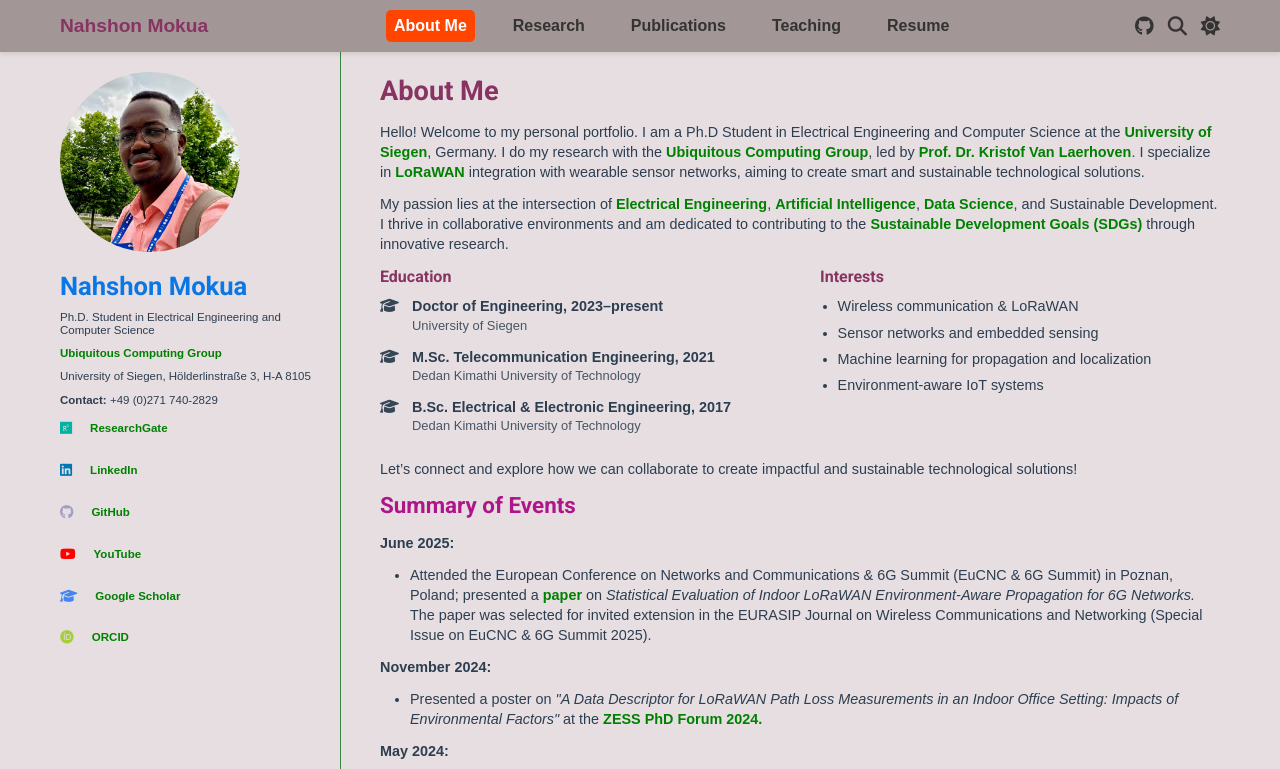
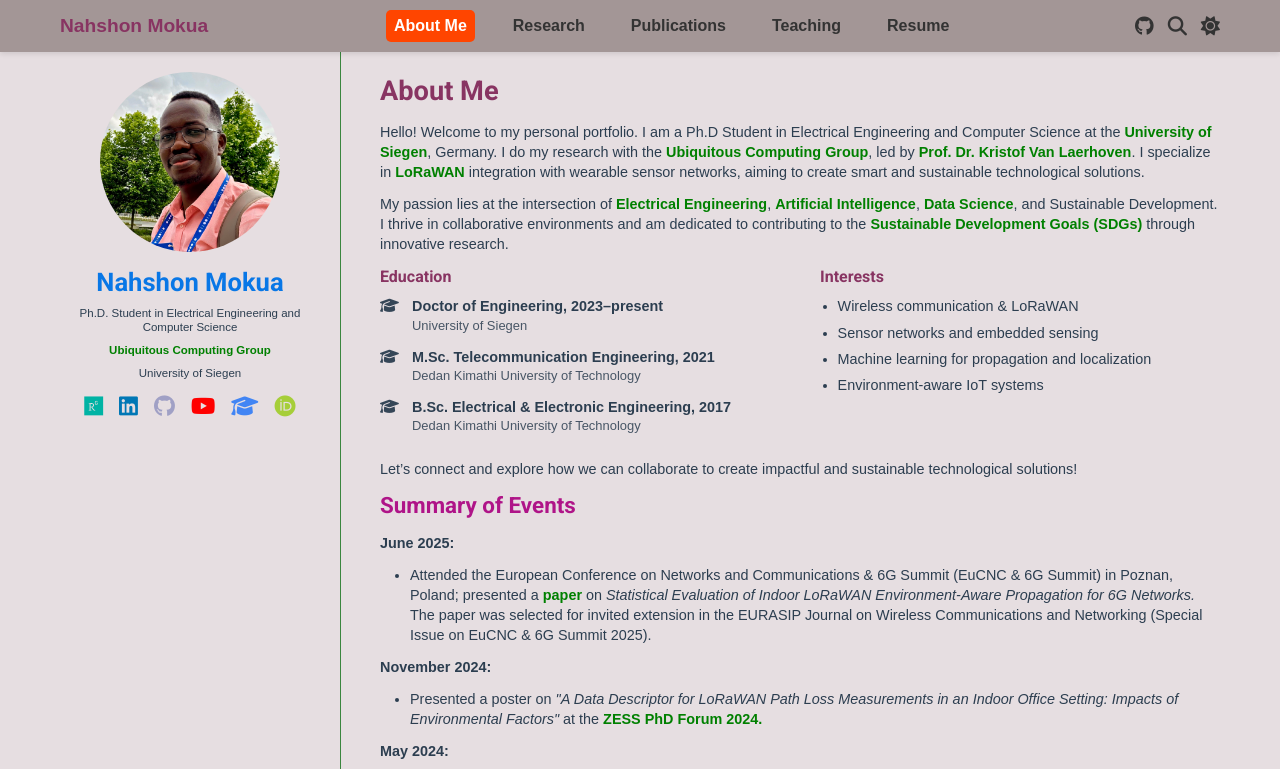
Before and after one commit to nahshonmokua/nahshonmokua.github.io, a plain HTML site: page index.html in a window 1280 px wide. Shown: the top 769 px of the page. Drawn offline with Linux system fonts and the light colour scheme.

Commit message:
Side bar edits: Centre

```diff
--- a/index.html
+++ b/index.html
@@ -55,31 +55,25 @@
                     <p>Ph.D. Student in Electrical Engineering and Computer Science</p>
                     <p><a href="https://ubi2.informatik.uni-siegen.de/usi/" target="_blank"
                             rel="noopener noreferrer">Ubiquitous Computing Group</a></p>
-                    <p>University of Siegen, Hölderlinstraße 3, H-A 8105</p>
-                    <p><strong>Contact:</strong> +49 (0)271 740-2829</p>
-                    <div class="social-links">
-                        <a href="https://www.researchgate.net/profile/Nahshon-Mokua-Obiri" aria-label="ResearchGate"
-                            target="_blank" rel="noopener noreferrer">
+                    <p>University of Siegen</p>
+
+                    <div class="social-links social-row">
+                        <a href="https://www.researchgate.net/profile/Nahshon-Mokua-Obiri" aria-label="ResearchGate" target="_blank" rel="noopener noreferrer">
                             <i class="fab fa-researchgate"></i><span class="social-link-text">ResearchGate</span>
                         </a>
-                        <a href="https://www.linkedin.com/in/nahshon-obiri-940b34b6/" aria-label="LinkedIn"
-                            target="_blank" rel="noopener noreferrer">
+                        <a href="https://www.linkedin.com/in/nahshon-obiri-940b34b6/" aria-label="LinkedIn" target="_blank" rel="noopener noreferrer">
                             <i class="fab fa-linkedin"></i><span class="social-link-text">LinkedIn</span>
                         </a>
-                        <a href="https://github.com/nahshonmokua" class="github-fixed-color" aria-label="GitHub"
-                            target="_blank" rel="noopener noreferrer">
+                        <a href="https://github.com/nahshonmokua" aria-label="GitHub" target="_blank" rel="noopener noreferrer" class="github-fixed-color">
                             <i class="fab fa-github"></i><span class="social-link-text">GitHub</span>
                         </a>
-                        <a href="https://www.youtube.com/@nahshonmokua8137" aria-label="YouTube" target="_blank"
-                            rel="noopener noreferrer">
+                        <a href="https://www.youtube.com/@nahshonmokua8137" aria-label="YouTube" target="_blank" rel="noopener noreferrer">
                             <i class="fab fa-youtube"></i><span class="social-link-text">YouTube</span>
                         </a>
-                        <a href="https://scholar.google.com/citations?user=L2j1OT8AAAAJ&hl=de"
-                            aria-label="Google Scholar" target="_blank" rel="noopener noreferrer">
+                        <a href="https://scholar.google.com/citations?user=L2j1OT8AAAAJ&hl=de" aria-label="Google Scholar" target="_blank" rel="noopener noreferrer">
                             <i class="fas fa-graduation-cap"></i><span class="social-link-text">Google Scholar</span>
                         </a>
-                        <a href="https://orcid.org/my-orcid?orcid=0000-0001-7877-4848" aria-label="ORCID"
-                            target="_blank" rel="noopener noreferrer">
+                        <a href="https://orcid.org/0000-0001-7877-4848" aria-label="ORCID" target="_blank" rel="noopener noreferrer">
                             <i class="fab fa-orcid"></i><span class="social-link-text">ORCID</span>
                         </a>
                     </div>
--- a/style.css
+++ b/style.css
@@ -213,20 +213,14 @@ body {
   flex-shrink: 0;
   background-color: var(--background-color);
   padding: 20px;
-
-  /* stop inner scrolling — let the page scroll as one */
   overflow: visible;                 /* no internal scroll */
   height: auto;                      /* no fixed viewport height */
-
-  /* keep it pinned under the header as the page scrolls */
-  position: sticky;
+  position: sticky;                /* stick to top on scroll */
   top: var(--header-h);
-
   align-self: flex-start;
   margin-top: 0;
-
-  /* no border here on desktop because the full-height divider draws it */
-  border-right: none;
+  border-right: none;                  /* no border by default */
+  text-align: center;
 }
 
 #main-content { flex-grow: 1; padding: 20px; }
@@ -440,15 +434,15 @@ footer {
   .social-links { justify-content: center; }
 }
 
+/*  tablet rule */
 @media (min-width: 768px) {
-  .social-links { flex-direction: column; align-items: flex-start; }
-  .social-links a { font-size: 0.9em; margin-bottom: 12px; }
-  .social-link-text { display: inline; margin-left: 10px; }
-  .social-links a:hover { text-decoration: underline; }
+  .social-links.stacked { flex-direction: column; align-items: flex-start; }
+  .social-links.stacked a { font-size: 0.9em; margin-bottom: 12px; }
+  .social-links.stacked .social-link-text { display: inline; margin-left: 10px; }
 }
 
 /* tablet & down: stack the layout, kill the full-height divider,
-   and use a short border under the sidebar instead */
+   and short border under the sidebar*/
 @media (max-width: 991.98px) {
   #main-wrapper { flex-direction: column; }
   #main-wrapper::before { display: none; }           /* hide the green rule on one-column */
@@ -597,3 +591,60 @@ footer {
 @media (max-width: 540px) {
   #about-compact.about-2col { grid-template-columns: 1fr; }
 }
+
+/* Force icon-only row across all view modes, including tablet */
+.social-links.social-row {
+  flex-direction: row !important;
+  align-items: center;
+  gap: 16px;
+  justify-content: flex-start;
+}
+
+.social-links.social-row a {
+  font-size: 18px !important;      /* icon size */
+  margin: 0 !important;
+}
+
+.social-links.social-row .social-link-text {
+  display: none !important;         /* no visible labels */
+}
+
+.social-links.social-row a i {
+  margin-right: 0 !important;       /* no spacing reserved for text */
+  transition: transform .2s ease, color .2s ease;
+}
+.social-links.social-row a:hover i {
+  transform: translateY(-1px) scale(1.08);
+}
+
+/* === Sidebar centering overrides (place last) === */
+#profile-sidebar {
+  text-align: center;                 /* center text inside the column */
+}
+
+#profile-sidebar .profile-container {
+  display: flex;                      /* switch from block to flex */
+  flex-direction: column;
+  align-items: center;                /* center the whole stack */
+}
+
+#profile-sidebar .profile-photo {
+  display: block;
+  margin: 0 auto 15px;                /* center avatar */
+}
+
+#profile-sidebar .profile-info {
+  text-align: center;                 /* name, role, org lines */
+}
+
+/* center the icon row in the sidebar on all viewports */
+#profile-sidebar .social-links {
+  justify-content: center;
+}
+
+/* if you use the row variant, center it only in the sidebar */
+#profile-sidebar .social-links.social-row {
+  justify-content: center;            /* overrides the flex-start rule */
+}
+
+/* End of style.css */
```
